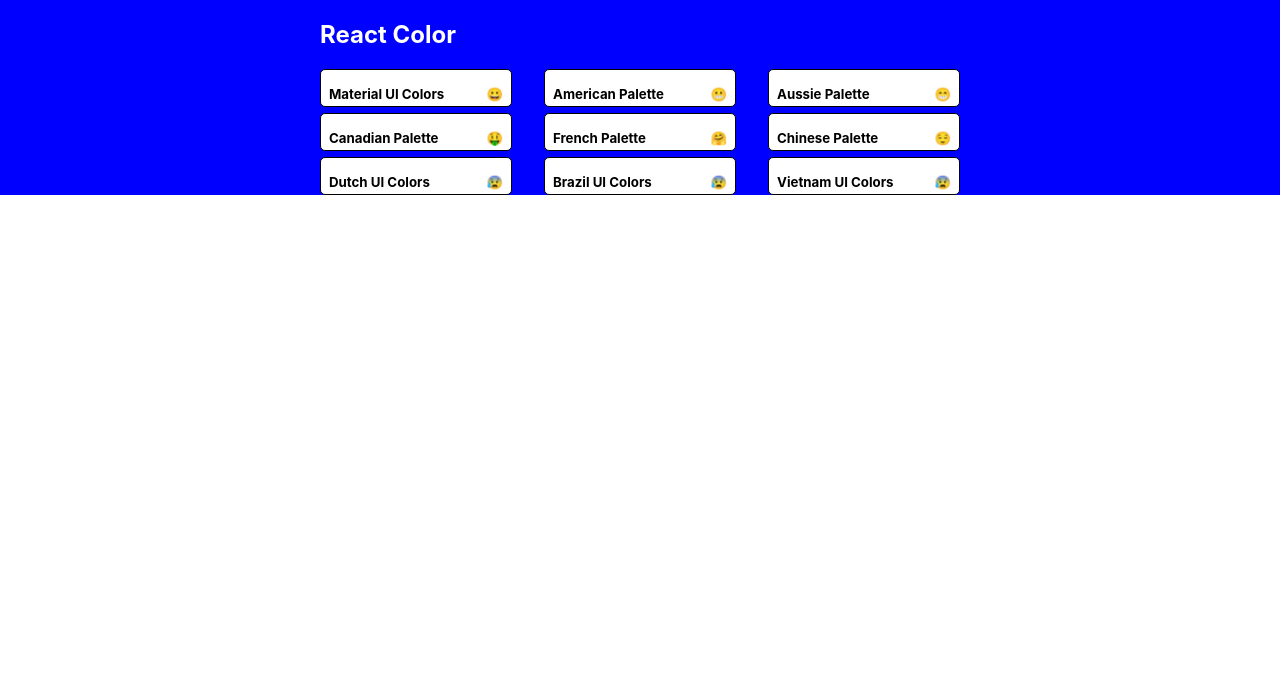
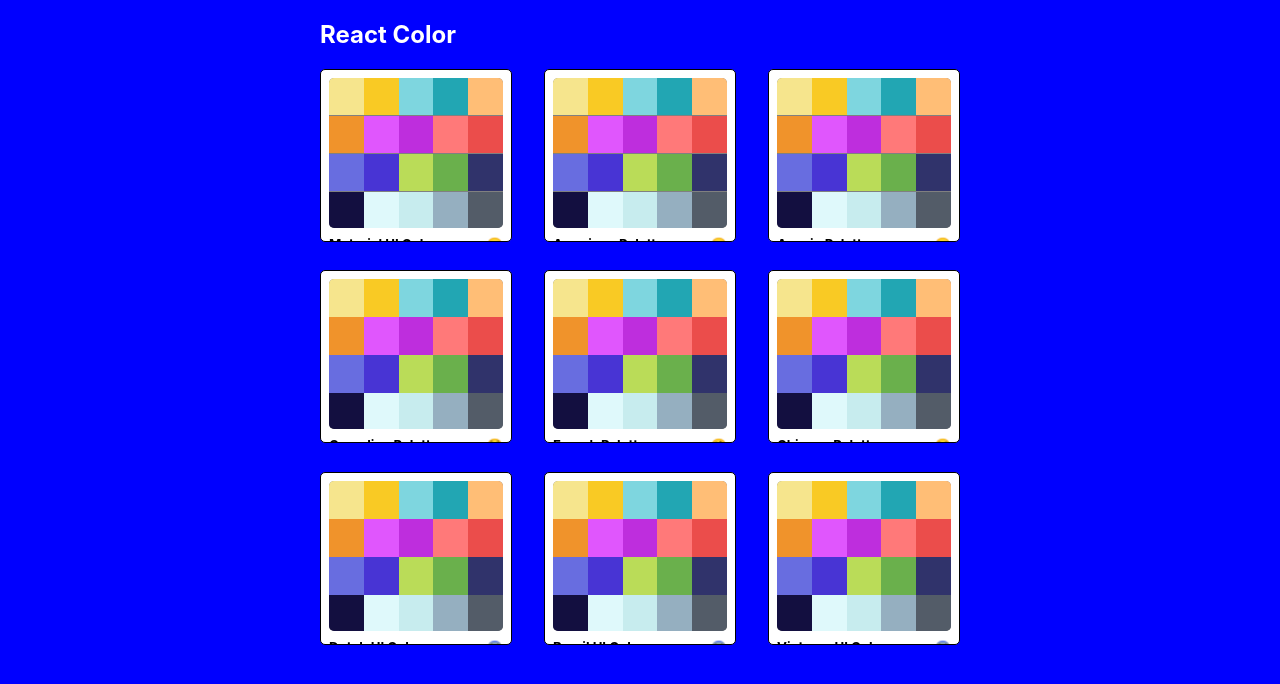
Before and after one commit to manhtran1611/ColorPalette, a React (Create React App) app: page / in a window 1280 px wide. Shown: the top 684 px of the page. Built offline with nearby package versions, Linux system fonts and the light colour scheme.

Commit message:
Finish styling MiniPalette

```diff
--- a/src/MiniPalette.js
+++ b/src/MiniPalette.js
@@ -15,6 +15,10 @@
   },
   colors: {
     backgroundColor: "grey",
+    height: "150px",
+    width: "100%",
+    borderRadius: "5px",
+    overflow: "hidden",
   },
   title: {
     display: "flex",
@@ -30,13 +34,28 @@
     marginLeft: "0.5rem",
     fontSIze: "1.5rem",
   },
+  miniColor: {
+    height: "25%",
+    width: "20%",
+    display: "inline-block",
+    margin: "0 auto",
+    position: "relative",
+    marginBottom: "-3.5px",
+  },
 };
 
 function MiniPalette(props) {
-  const { classes, paletteName, emoji } = props;
+  const { classes, paletteName, emoji, colors } = props;
+  const miniColorBoxes = colors.map((color) => (
+    <div
+      className={classes.miniColor}
+      style={{ backgroundColor: color.color }}
+      key={color.name}
+    ></div>
+  ));
   return (
     <div className={classes.root}>
-      <div className={classes.colors}></div>
+      <div className={classes.colors}>{miniColorBoxes}</div>
       <h5 className={classes.title}>
         {paletteName} <span className={classes.emoji}>{emoji}</span>{" "}
       </h5>
--- a/src/PaletteList.js
+++ b/src/PaletteList.js
@@ -6,7 +6,7 @@
 const styles = {
   root: {
     backgroundColor: "blue",
-    height: "100%",
+    height: "100vh",
     display: "flex",
     alignItems: "flex-start",
     justifyContent: "center",
```
